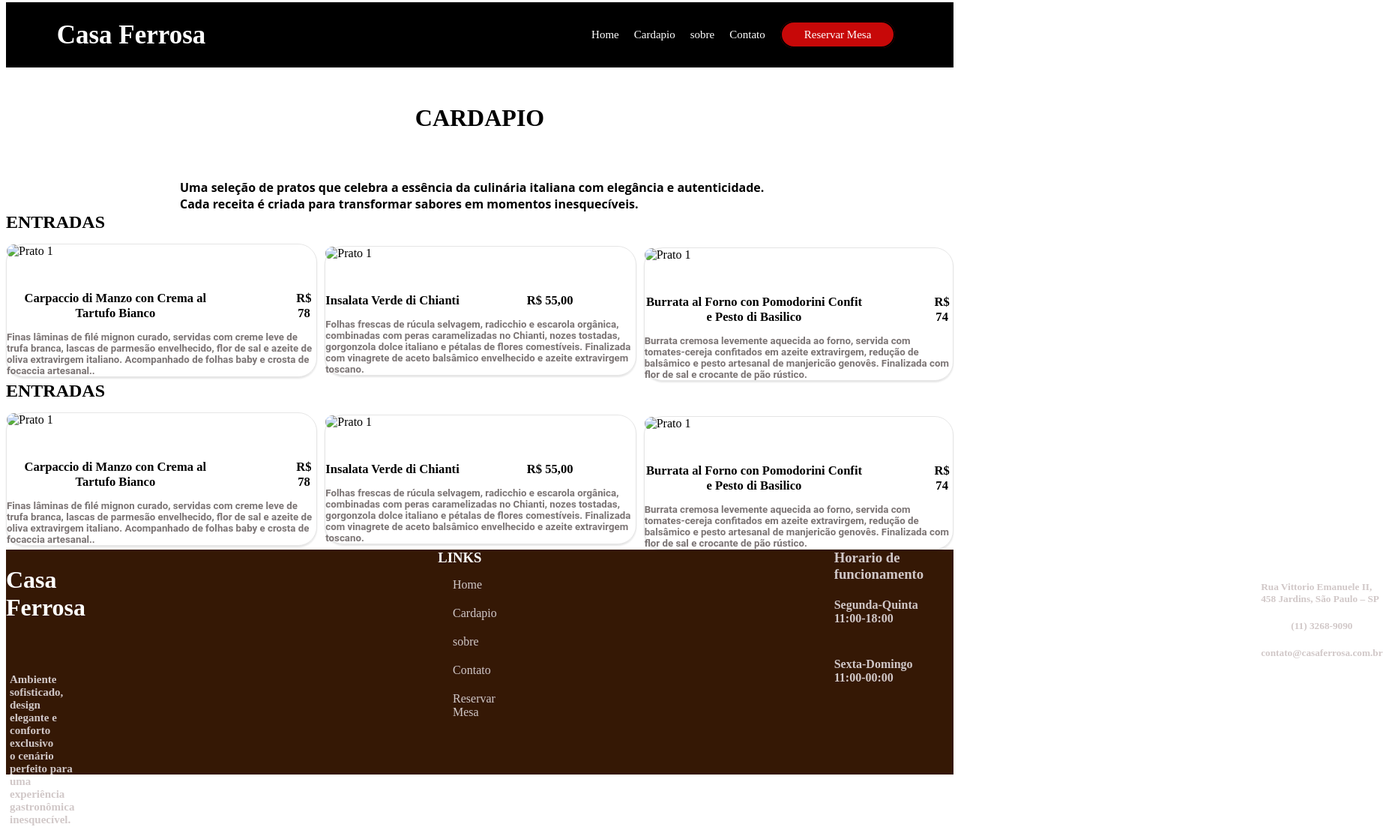
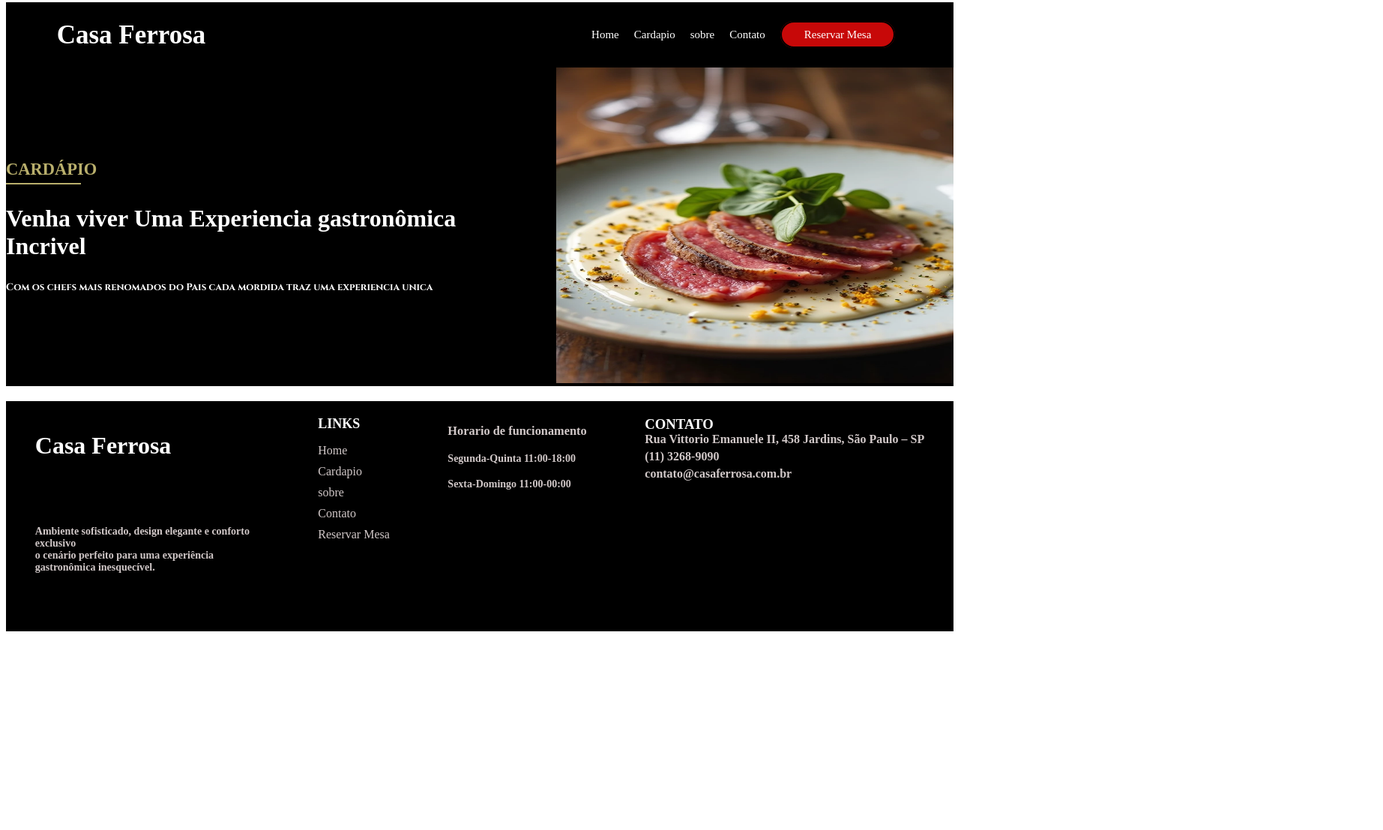
Before and after one commit to KaelLuih/Site-Restaurante, a plain HTML site: page cardápio.html in a window 1280 px wide. Shown: the part 5-1112 px from the top of the page at 75% size, 1845 px wide, since content can reach past the window. After the commit the page ends 855 px from the top, so only its background shows below. Drawn offline with Linux system fonts and the light colour scheme.

Commit message:
feat:Adicionando novas atualizações

```diff
--- a/cardápio.html
+++ b/cardápio.html
@@ -5,6 +5,8 @@
     <meta charset="UTF-8">
     <meta name="viewport" content="width=device-width, initial-scale=1.0">
     <link rel="stylesheet" href="style.css">
+    <link href="https://fonts.googleapis.com/css2?family=Merriweather&display=swap" rel="stylesheet">
+    <link href="https://fonts.googleapis.com/css2?family=Cinzel:wght@400..900&display=swap" rel="stylesheet">
     <title>Document</title>
 </head>
 
@@ -26,121 +28,17 @@
         </div>
     </header>
     <MAin class="Principal">
-        <section>
-            <div class="Inicial">
-                <H1 class="Cardapio">CARDAPIO</H1>
-                <h3 class="TextoInicio">Uma seleção de pratos que celebra a essência da culinária italiana com elegância
-                    e autenticidade.
-                    Cada receita é criada para transformar sabores em momentos inesquecíveis.
-                </h3>
-            </div>
-        </section>
-        <section class="Entradda">
-            <H2>ENTRADAS</H2>
-
-            <div class="DescriçãoPratos">
-                <div class="Pratos">
-                    <img class="ImagensComida" src="/imagens/" alt="Prato 1 ">
-                    <div class="Prato">
-                        <div class="NomePreço">
-                            <h5>Carpaccio di Manzo con Crema al Tartufo Bianco</h5>
-                            <h5>R$ 78</h5>
-                        </div>
-                        <h5 class="Descrição">Finas lâminas de filé mignon curado, servidas com creme leve de trufa
-                            branca,
-                            lascas de parmesão envelhecido, flor de sal e azeite de oliva extravirgem italiano.
-                            Acompanhado de folhas baby e crosta de focaccia artesanal..</h5>
-                    </div>
-                </div>
-
-                <div class="Pratos">
-                    <img class="ImagensComida" src="/" alt="Prato 1 ">
-                    <div class="Prato">
-                        <div class="NomePreço">
-                            <h5 class=>Insalata Verde di Chianti</h5>
-                            <h5 class=>R$ 55,00</h5>
-                        </div>
-                        <h5 class="Descrição">Folhas frescas de rúcula selvagem, radicchio e escarola orgânica,
-                            combinadas com peras caramelizadas no Chianti, nozes tostadas, gorgonzola dolce italiano
-                            e pétalas de flores comestíveis. Finalizada com vinagrete de aceto balsâmico envelhecido
-                            e azeite extravirgem toscano.</h5>
-                    </div>
-                </div>
-
-                <div class="DescriçãoPratos">
-                    <div class="Pratos">
-                        <img class="ImagensComida" src="/imagens" alt="Prato 1 ">
-                        <div class="Prato">
-                            <div class="NomePreço">
-                                <h5>Burrata al Forno con Pomodorini Confit e Pesto di Basilico
-                                </h5>
-                                <h5>R$ 74</h5>
-                            </div>
-                            <h5 class="Descrição">Burrata cremosa levemente aquecida ao forno, servida com
-                                tomates-cereja confitados em azeite extravirgem, redução de balsâmico e pesto artesanal
-                                de manjericão genovês.
-                                Finalizada com flor de sal e crocante de pão rústico.</h5>
-                        </div>
-                    </div>
-        </section>
-        <section class="PratosPrincipais">
-            <H2>ENTRADAS</H2>
-
-            <div class="DescriçãoPratos">
-                <div class="Pratos">
-                    <img class="ImagensComida" src="/imagens/" alt="Prato 1 ">
-                    <div class="Prato">
-                        <div class="NomePreço">
-                            <h5>Carpaccio di Manzo con Crema al Tartufo Bianco</h5>
-                            <h5>R$ 78</h5>
-                        </div>
-                        <h5 class="Descrição">Finas lâminas de filé mignon curado, servidas com creme leve de trufa
-                            branca,
-                            lascas de parmesão envelhecido, flor de sal e azeite de oliva extravirgem italiano.
-                            Acompanhado de folhas baby e crosta de focaccia artesanal..</h5>
-                    </div>
-                </div>
-
-                <div class="Pratos">
-                    <img class="ImagensComida" src="/" alt="Prato 1 ">
-                    <div class="Prato">
-                        <div class="NomePreço">
-                            <h5 class=>Insalata Verde di Chianti</h5>
-                            <h5 class=>R$ 55,00</h5>
-                        </div>
-                        <h5 class="Descrição">Folhas frescas de rúcula selvagem, radicchio e escarola orgânica,
-                            combinadas com peras caramelizadas no Chianti, nozes tostadas, gorgonzola dolce italiano
-                            e pétalas de flores comestíveis. Finalizada com vinagrete de aceto balsâmico envelhecido
-                            e azeite extravirgem toscano.</h5>
-                    </div>
-                </div>
-
-                <div class="DescriçãoPratos">
-                    <div class="Pratos">
-                        <img class="ImagensComida" src="/imagens" alt="Prato 1 ">
-                        <div class="Prato">
-                            <div class="NomePreço">
-                                <h5>Burrata al Forno con Pomodorini Confit e Pesto di Basilico
-                                </h5>
-                                <h5>R$ 74</h5>
-                            </div>
-                            <h5 class="Descrição">Burrata cremosa levemente aquecida ao forno, servida com
-                                tomates-cereja confitados em azeite extravirgem, redução de balsâmico e pesto artesanal
-                                de manjericão genovês.
-                                Finalizada com flor de sal e crocante de pão rústico.</h5>
-                        </div>
-                    </div>
-
-
-
-        </section>
-
-
-
-
-
+        <section class="PrincipalCardapio">
+            <div class="CardapioTextos">
+<h2 class="TextoCardapio">CARDÁPIO</h2>
+<h1 class="TextoPrincipal"> Venha viver Uma Experiencia gastronômica Incrivel</h1>
+<h3 class="TextoSegundario">Com os chefs mais renomados do Pais cada mordida traz uma experiencia unica</h3>
+</div>
+<div class="ImagemCardapioPrin">
+<img class="ImagemCardapio" src="/imagens/EntradaFile.png" alt="">
+</div>
+</section>
     </MAin>
-
 
 
 
--- a/index.html
+++ b/index.html
@@ -23,6 +23,7 @@
         </div>
         <nav class="container">
             <ul class="container">
+
                 <li><a href="index.html">Home</a></li>
                 <li><a href="cardápio.html">Cardapio</a></li>
                 <li><a href="sobre.html">sobre</a></li>
@@ -311,22 +312,26 @@
                     </ul>
                 </nav>
             </div>
+
             <div class="HorarioFun">
                 <h3>Horario de funcionamento</h3>
+                <div class="HorarioFuncio">
                 <h4>Segunda-Quinta 11:00-18:00</h4>
                 <h4>Sexta-Domingo 11:00-00:00</h4>
+            </div>
             </div>
 
             <div class="Contato">
                 <h3>CONTATO</h3>
-                <H5>Rua Vittorio Emanuele II, 458
-                    Jardins, São Paulo – SP</H5>
+                <H5>Rua Vittorio , 458S
+                    São Paulo – SP</H5>
                 <h5>(11) 3268-9090</h5>
                 <h5>contato@casaferrosa.com.br</h5>
             </div>
 
         </div>
         <div>
+        <p class="Autoria"> © 2025 GitHub, Inc. Do not share my personal information</p>
     </footer>
 </body>
 
--- a/style.css
+++ b/style.css
@@ -27,6 +27,7 @@ h3 {
     padding: 5px;
     align-items: center;
 
+
 }
 .Logo h2{
 font-size: 35px;
@@ -47,10 +48,17 @@ font-size: 35px;
     text-decoration: none;
     list-style: none;
 }
+
 .container a:hover{
 
-        background-color: rgb(255, 255, 255);
-        color: rgb(255, 0, 0);
+        background-color: rgb(0, 0, 0);
+        color: rgb(255, 255, 255);
+        border: 1px solid rgb(255, 255, 255);
+        border-color: white;
+        transition: background-color 0.3s ease 0.1s, color 0.3s ease 0.1s;
+
+        transform: scale(1.05);
+
 
 }
 
@@ -356,115 +364,128 @@ h5 {
 .PrincipalNovidades{
     font-size: 50px;
 }
-footer{
- background-color: rgb(53, 24, 5);
-display: flex;
-flex-direction: row;
-color: white;
-justify-content: space-between;
-gap: 50px;
-width: auto;
-height: 300px;
-margin: 0 auto;
+footer {
+    margin-top: 20px;
+    background-color: rgb(0, 0, 0);
+    display: flex;
+    flex-direction: column;
+    color: white;
+    width: 100%;
+    height: 100%;
 
 
 }
-.Rodapé{
+
+.Rodapé {
+    margin-top: 20px;
     display: flex;
-    flex-direction: row;
-    justify-content: space-between;
-    gap: 450px;
+    justify-content: space-around;
+
+
+
 }
-.logo{
+
+.logo {
     display: flex;
-    flex-direction: row;
+    flex-direction: column;
+    font-size: 20px;
+    font-family: 'Cormorant Garamond', serif;
+    max-width: 300px;
 }
-.TamanhoFormulario{
-    width: 250px;
+
+.DescriçãoLogo {
+    font-size: 14px;
+    padding: 5px 0;
+    color: rgb(209, 200, 200);
 }
-.HorarioPrin{
+
+.LinkRapido h3 {
+    display: flex;
+    justify-content: flex-start;
+    font-size: 18px;
+    margin-bottom: 10px;
+}
+
+.LinkRapido ul {
+    display: flex;
+    flex-direction: column;
+    gap: 10px;
+    padding: 0;
+}
+
+.LinkRapido li {
+    list-style: none;
+}
+
+.LinkRapido a {
+    color: rgb(209, 200, 200);
+    text-decoration: none;
+    transition: color 0.3s;
+}
+
+.LinkRapido a:hover {
     color: white;
 }
-.HorarioFun{
-    display: flex;
-    flex-direction: column;
-    color: rgb(209, 200, 200);
-    align-items: center;
-}
-.logo{
-    font-size: 20px;
-    display: flex;
-    flex-direction: column;
-    font-family: 'Cormorant Garamond', serif;
-}
-.DescriçãoLogo{
-    font-size: 15px;
-    padding: 5px;
-    color: rgb(241, 227, 227);
-    margin-top: 0px;
-    color: rgb(209, 200, 200);
-    margin: 0px;
-}
-.LinkRapido h3{
-    display: flex;
-    justify-content: center;
-}
-.LinkRapido ul{
+
+.Contato {
     display: flex;
     flex-direction: column;
     align-items: flex-start;
-gap: 20px;
 
 }
-.LinkRapido li{
-    gap: 20px;
-    color: rgb(255, 255, 255);
-    text-decoration: none;
-    list-style: none;
+
+.Contato h5 {
+    color: rgb(209, 200, 200);
+    font-size: 16px;
+    margin-bottom: 5px;
+}
+
+.HorarioFun {
+    color: rgb(209, 200, 200);
+    font-size: 14px;
+    margin-top: 10px;
+}
+.Autoria{
+    color: white;
     display: flex;
-
-    color: rgb(209, 200, 200);
+    justify-content: center;
+    margin-top: auto  ;
 }
-.LinkRapido a{
 
 
-    gap: 20px;
-    color: rgb(255, 255, 255);
-    text-decoration: none;
-    list-style: none;
-    color: rgb(209, 200, 200);
-
-}
-.Contato{
-display: flex;
-flex-direction: column;
-    align-items: center;
-    gap: 20PX;
-}
-.Contato h5{
-    color: rgb(209, 200, 200);
-}
 
 /* CSS DA PAGINA CARDAPIO */
 
+.PrincipalCardapio{
 
-.Inicial{
     display: flex;
-    flex-direction: column;
+    flex-direction: row;
     align-items: center;
     justify-content: center;
-    gap: 5px;
-    margin-top: 20px;
+    background-color: black;
+    color: white;
+    gap: 30px;
+    font-size:15px ;
 }
-.TextoInicio{
-    width: 800px;
-    justify-content: flex-start;
-    text-align: left;
-    margin-top: 30px;
-    display: flex;
-    flex-direction: column;
-    font-size: 16px;
-    font-family: 'Open Sans', sans-serif;
-    align-items: flex-start;
-    font-style: none;
+.TextoSegundario{
+    font-size: 13px;
+    font-family: "Cinzel", serif;
 }
+.TextoPrincipal{
+
+}
+.ImagemCardapio{
+    height :421px ;
+  width: 530px;
+}
+.TextoCardapio{
+    color: rgb(185, 175, 108);
+}
+.TextoCardapio::after {
+    content: '';
+    display: block;
+    width: 100px;
+    height: 2px;
+    background-color: rgb(185, 175, 108);
+    margin-top: 5px;
+  }
```
